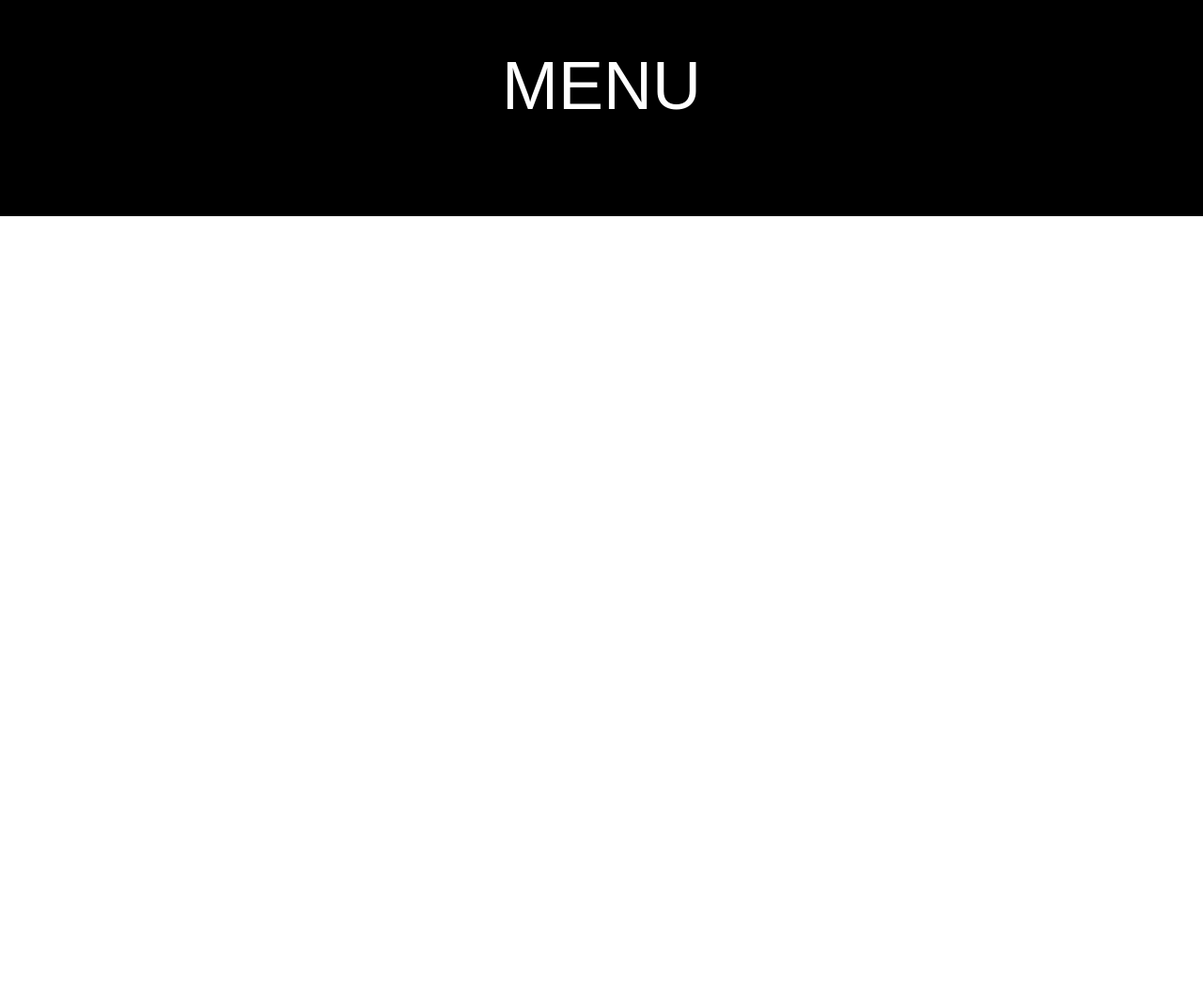
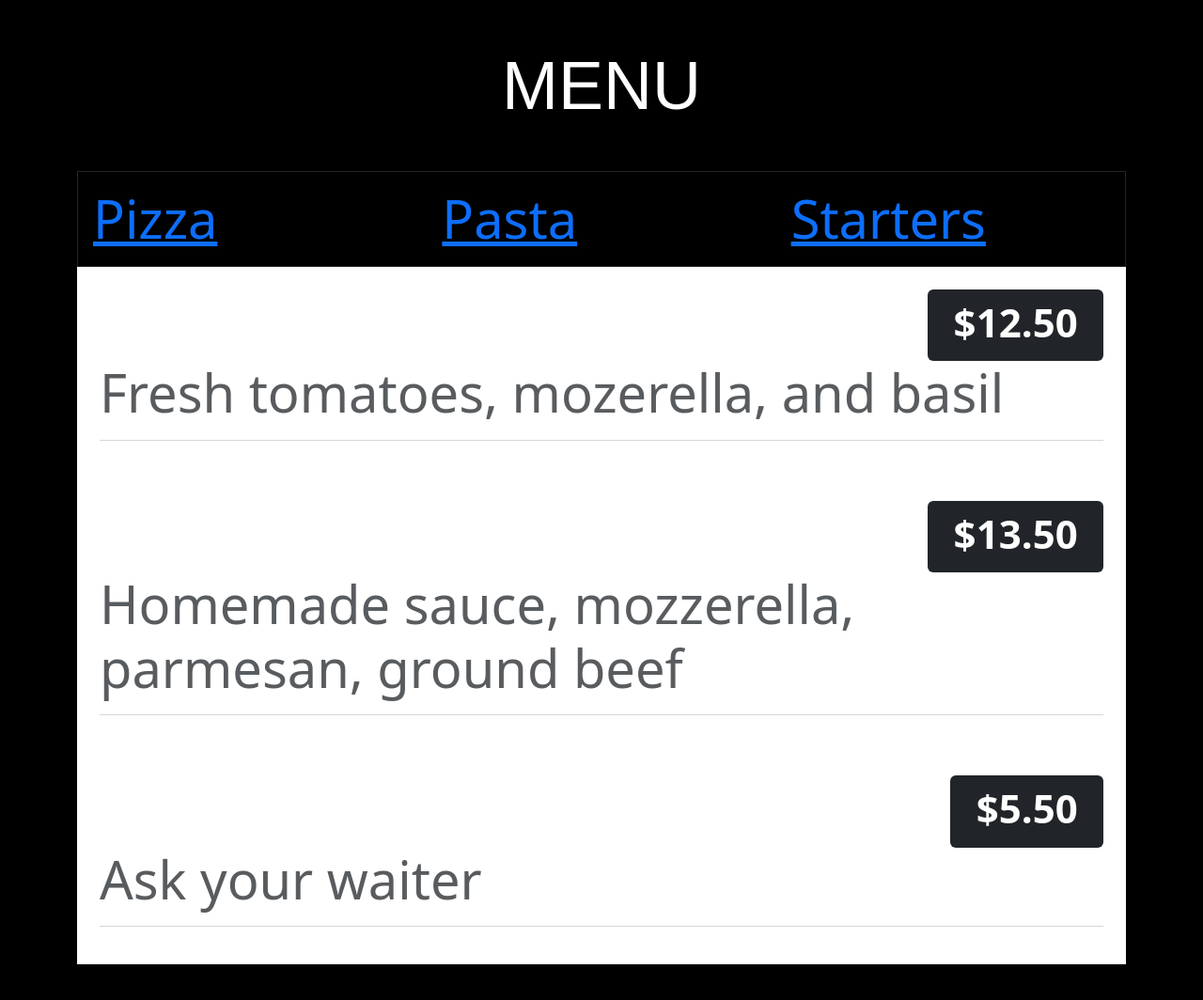
Before and after one commit to AlexLieb83/restaurantSite, a plain HTML site: page index.html in a window 1280 px wide. Shown: the part 800-1864 px from the top of the page at 94% size. Before the commit the page ends 1030 px from the top, so only its background shows below. Drawn offline with nearby package versions, Linux system fonts and the light colour scheme; a web font is replaced by a local one.

Commit message:
menu built for js testing

```diff
--- a/index.html
+++ b/index.html
@@ -67,7 +67,65 @@
     <div class="container-fluid bg-black text-white py-5 display-4" id="menu">
       <div class="container">
         <h1 class="text-center display-2 mb-5">MENU</h1>
-        <div></div>
+        <div class="text-enter border border-dark">
+          <div class="d-flex">
+            <a
+              href=""
+              onclick="openMenu(event, 'Pizza');"
+              class="col-4 tablink p-3 hover-red"
+              >Pizza</a
+            >
+            <a
+              href=""
+              onclick="openMenu(event, 'Pasta');"
+              class="col-4 tablink p-3 hover-red"
+              >Pasta</a
+            >
+            <a
+              href=""
+              onclick="openMenu(event, 'Starters');"
+              class="col-4 tablink p-3 hover-red"
+              >Starters</a
+            >
+          </div>
+        </div>
+
+        <!-- Pizza Menu -->
+        <div class="container-fluid menu p-4 bg-white" id="Pizza">
+          <!-- Margherita -->
+          <div class="d-flex justify-content-between align-items baseline">
+            <h1 class="mb-0 display-3">Margherita</h1>
+            <span class="badge bg-dark text-white">$12.50</span>
+          </div>
+          <p class="text-muted">Fresh tomatoes, mozerella, and basil</p>
+          <hr class="text-muted" />
+        </div>
+
+        <!-- Pasta Menu -->
+        <div class="container-fluid menu p-4 bg-white" id="Pasta">
+          <!-- Lasagna -->
+          <div class="d-flex justify-content-between align-items baseline">
+            <h1 class="mb-0 display-3">Lasagna</h1>
+            <span class="badge bg-dark text-white">$13.50</span>
+          </div>
+          <p class="text-muted">
+            Homemade sauce, mozzerella, parmesan, ground beef
+          </p>
+          <hr class="text-muted" />
+        </div>
+
+        <!-- Starters Menu -->
+        <div class="container-fluid menu p-4 bg-white" id="Starters">
+          <!-- Today's Soup -->
+          <div class="d-flex justify-content-between align-items baseline">
+            <h1 class="mb-0 display-3">
+              <b>Today's Soup</b>
+            </h1>
+            <span class="badge bg-dark text-white">$5.50</span>
+          </div>
+          <p class="text-muted">Ask your waiter</p>
+          <hr class="text-muted" />
+        </div>
       </div>
     </div>
   </body>
```
